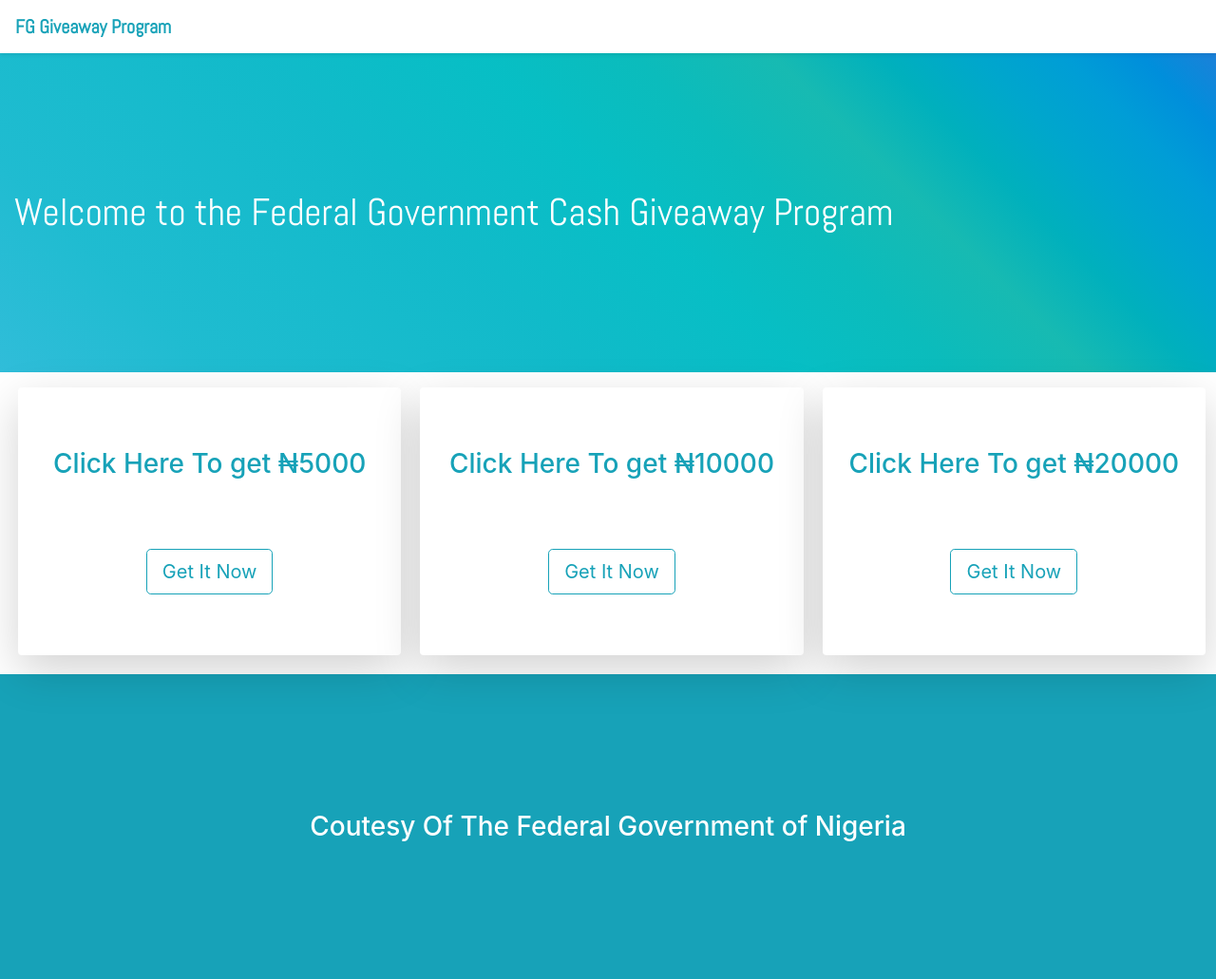
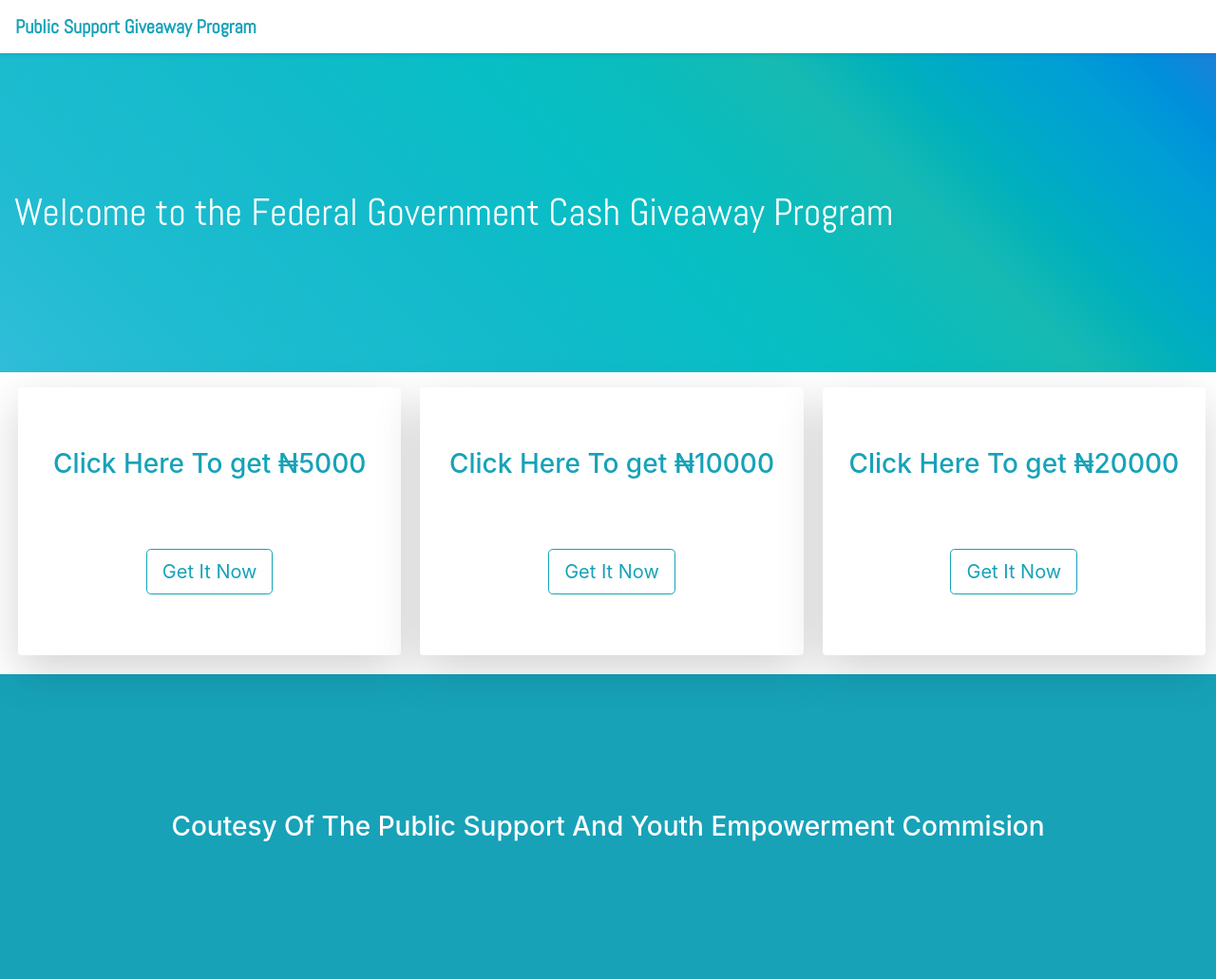
Before and after one commit to Empya/fgscam, a Flask app: page / in a window 1280 px wide. Shown: the whole page at 95% size. Run offline with Flask 3, Linux system fonts and the light colour scheme; some web fonts are replaced.

Commit message:
Update base.html

```diff
--- a/templates/base.html
+++ b/templates/base.html
@@ -18,7 +18,7 @@
 </head>
 <body>
 <nav class="navbar navbar-expand-md bg-primary bg-white shadow-sm sticky-top">
- <a href="#" class="navbar-brand text-info" style="font-family:Abel;"><strong>FG Giveaway Program</strong></a>
+ <a href="#" class="navbar-brand text-info" style="font-family:Abel;"><strong>Public Support Giveaway Program</strong></a>
 </nav>
 
 
@@ -37,7 +37,7 @@
      (adsbygoogle = window.adsbygoogle || []).push({});
 </script>
  <div class="container-fluid bg-info mt-1 py-5">
- <h3 class="text-white text-center py-5 my-5">Coutesy Of The Federal Government of Nigeria</h3>
+ <h3 class="text-white text-center py-5 my-5">Coutesy Of The Public Support And Youth Empowerment Commision</h3>
 </div>
 </body>
 </html>
```
